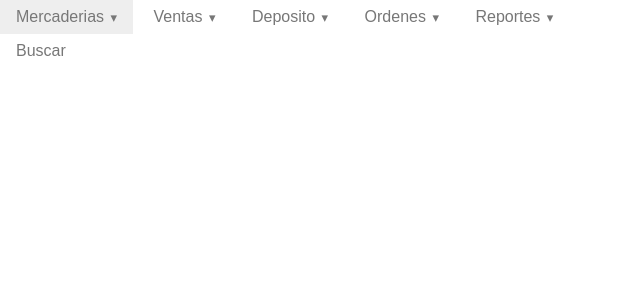
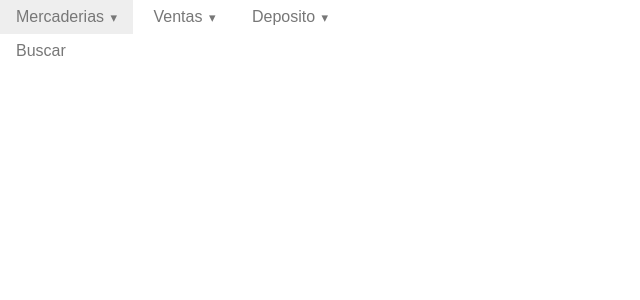
Before and after one commit to baroam0/repuestosmarcos, a Django app: template templates/base.html in a window 1280 px wide. Shown: the top 300 px of the page, without its empty margins (0-640 px from the left). Run offline with Django 3.2, Linux system fonts and the light colour scheme; the template is opened without the code that fills it, so the values that code supplies are empty; some libraries are stand-ins or nearby versions.

Commit message:
Se modifica base.html

```diff
--- a/templates/base.html
+++ b/templates/base.html
@@ -63,28 +63,6 @@
           </ul>
         </li>
 
-        <li class="pure-menu-item pure-menu-has-children pure-menu-allow-hover">
-          <a href="#" id="menuLink3" class="pure-menu-link">Ordenes</a>
-          <ul class="pure-menu-children">
-              <li class="pure-menu-item">
-                  <a href="/listadoorden" class="pure-menu-link">Buscar</a>
-              </li>
-          </ul>
-        </li>
-
-        <li class="pure-menu-item pure-menu-has-children pure-menu-allow-hover">
-          <a href="#" id="menuLink3" class="pure-menu-link">Reportes</a>
-          <ul class="pure-menu-children">
-              <li class="pure-menu-item">
-                  <a href="/listadomaterialporobra" class="pure-menu-link">Materiales por Obras</a>
-              </li>
-
-              <li class="pure-menu-item">
-                <a href="/listadomaterialporcooperativa" class="pure-menu-link">Materiales por Cooperativa</a>
-            </li>
-          </ul>
-        </li>
-
     </ul>
   </div>
 
```
